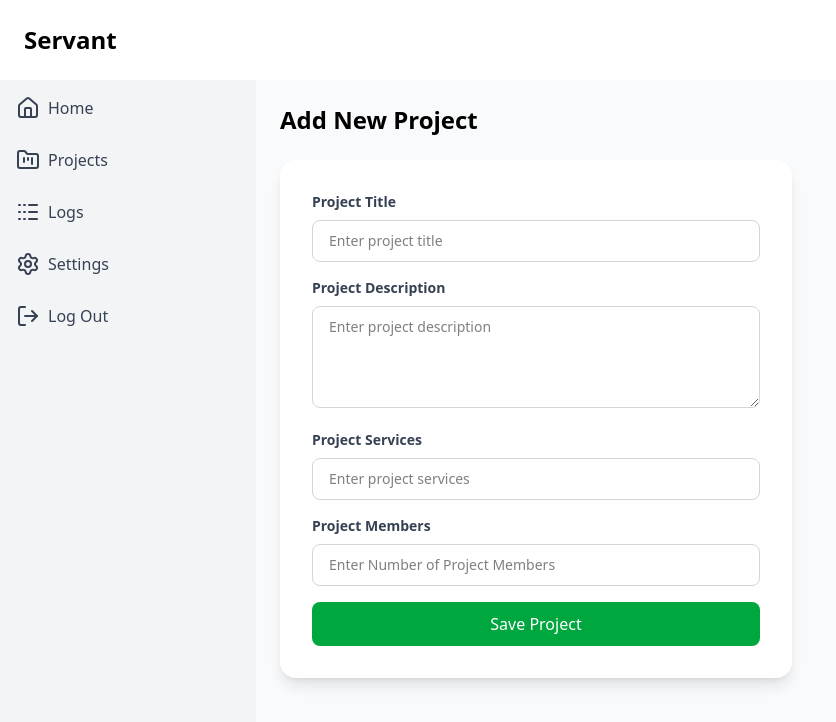
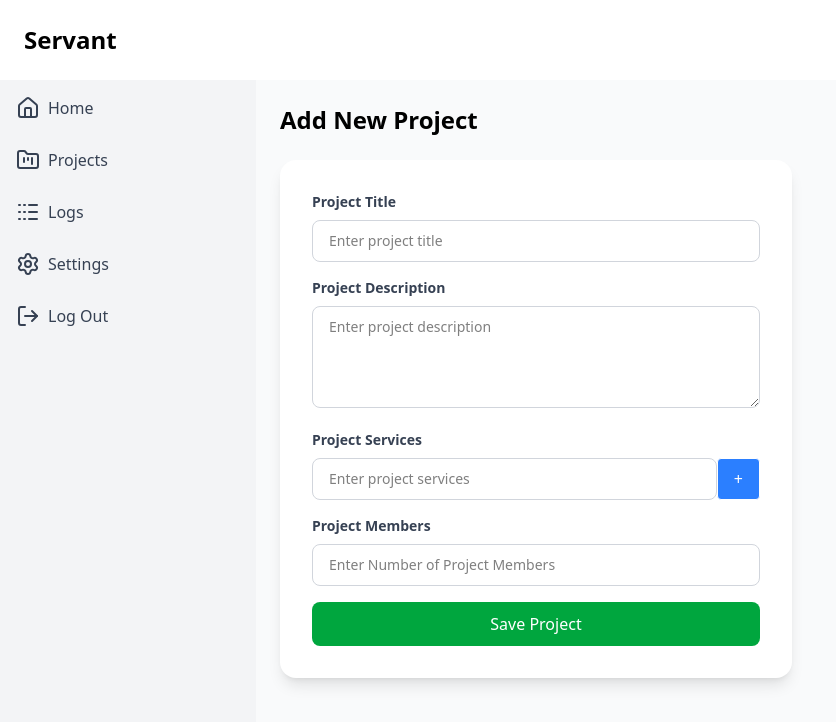
Before and after one commit to Yoni190/servant, a React app in the folder frontend/: page /projects/add in a window 1280 px wide. Shown: the top 722 px of the page, without its empty margins (0-836 px from the left). Built offline with nearby package versions, Linux system fonts and the light colour scheme; the HTML template or start-up script is replaced by a standard one.

Commit message:
Create add button for services

```diff
--- a/frontend/src/components/ProjectForm.jsx
+++ b/frontend/src/components/ProjectForm.jsx
@@ -69,6 +69,10 @@ const ProjectForm = ({ title_pass, description_pass, services_pass, members_pass
         const servicesArray = value.split(',').map(service => service.trim())
         setServices(servicesArray)
     }
+
+    const handleServicesAddition = () => {
+        console.log('clicked')
+    }
   return (
         <form className="w-full max-w-lg bg-white rounded-2xl shadow-lg p-8 space-y-5 dark:bg-gray-800">
             <div className="mb-4">
@@ -111,6 +115,7 @@ const ProjectForm = ({ title_pass, description_pass, services_pass, members_pass
 
             <div className="mb-4">
                 <label htmlFor="services" className="block text-gray-700 text-sm font-bold mb-2 dark:text-white">{t('projectServices')}</label>
+                <div className='flex'>
                     <input
                         type="text"
                         id="services"
@@ -119,6 +124,14 @@ const ProjectForm = ({ title_pass, description_pass, services_pass, members_pass
                         value={services}
                         onChange={(e) => handleServicesChange(e)}
                     />
+                    <button
+                    className='border px-4 rounded bg-blue-500 text-white hover:bg-blue-600 hover:cursor-pointer'
+                    type='button'
+                    onClick={handleServicesAddition}
+                    >
+                        +
+                    </button>
+                </div>
                 {errors.find(error => error.field === 'services') && (
                     <p className="text-red-500 text-xs mt-2">
                         {errors.find(error => error.field === 'services').message}
```
Lines whose indentation alone changed are shown as unchanged.
